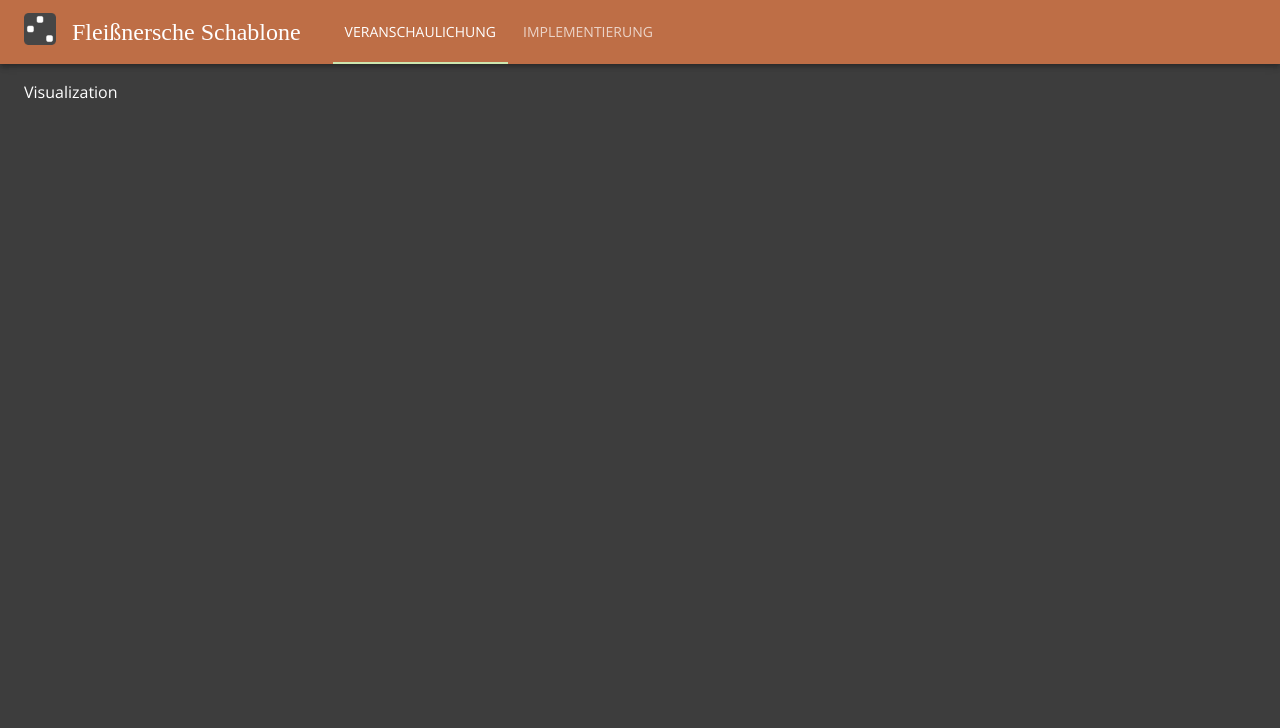
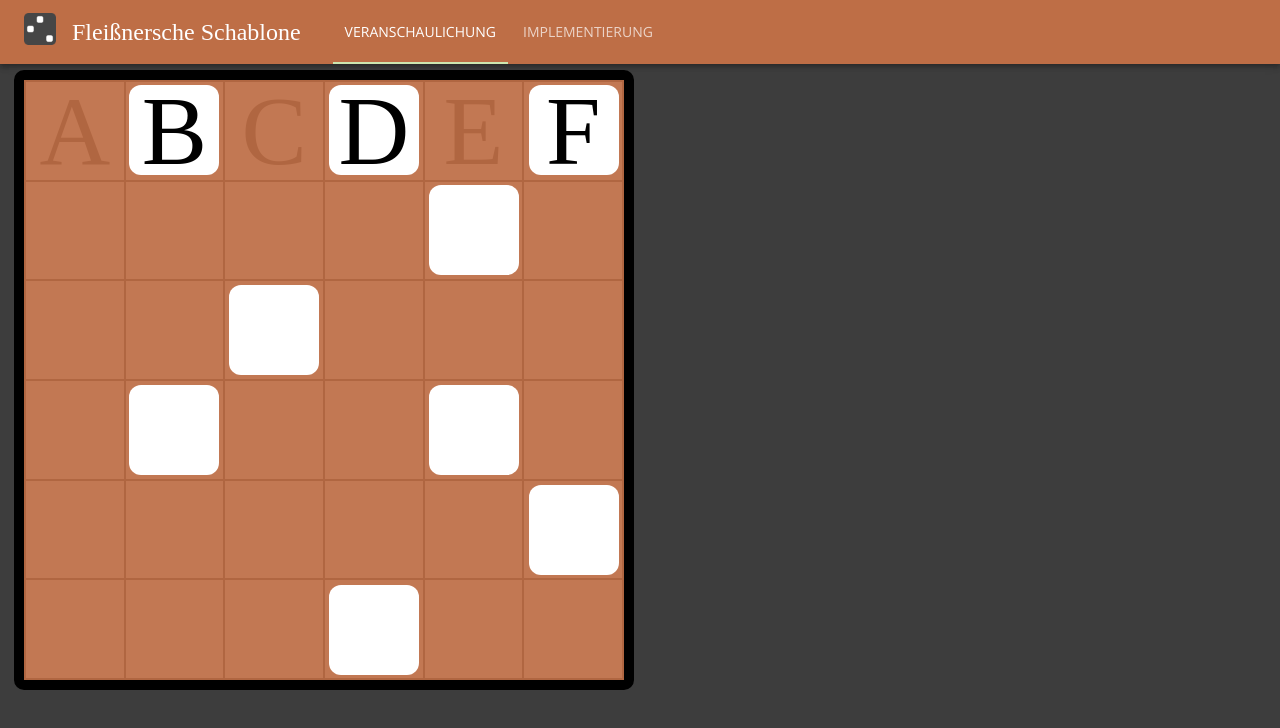
Before and after one commit to nicholas-roether/fleissner, a React (Create React App) app: page / in a window 1280 px wide. Shown: the top 728 px of the page. Built offline with nearby package versions, Linux system fonts and the light colour scheme; a web font is replaced by a local one.

Commit message:
Add debug grille to visualization page

```diff
--- a/src/pages/visualization/visualization.tsx
+++ b/src/pages/visualization/visualization.tsx
@@ -1,6 +1,27 @@
-import { Typography } from "@material-ui/core";
+import { makeStyles } from "@material-ui/core";
 import React from "react";
+import { FleissnerGrille } from "./grille";
+import LetterGrid from "./letter-grid";
 
-const VisualizationPage: React.FC = () => <Typography>Visualization</Typography>;
+const useStyles = makeStyles({
+	container: {
+		position: "relative",
+		maxWidth: "600px"
+	},
+	content: {
+		position: "absolute",
+		width: "100%",
+	}
+});
+
+const VisualizationPage: React.FC = () => {
+	const classes = useStyles();
+	return (
+		<div className={classes.container}>
+			<div className={classes.content}><LetterGrid size={6} letters={["a", "b", "c", "d", "e", "f"]} fontSize="7em" /></div>
+			<div className={classes.content}><FleissnerGrille /></div>
+		</div>
+	);
+};
 
 export default VisualizationPage;
```
